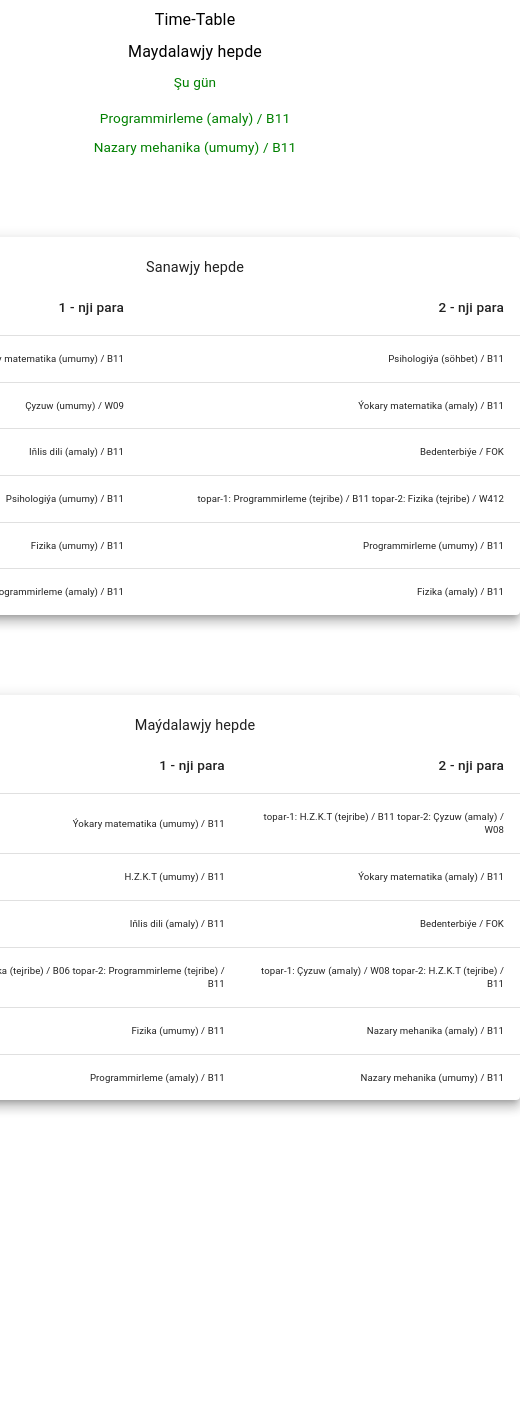
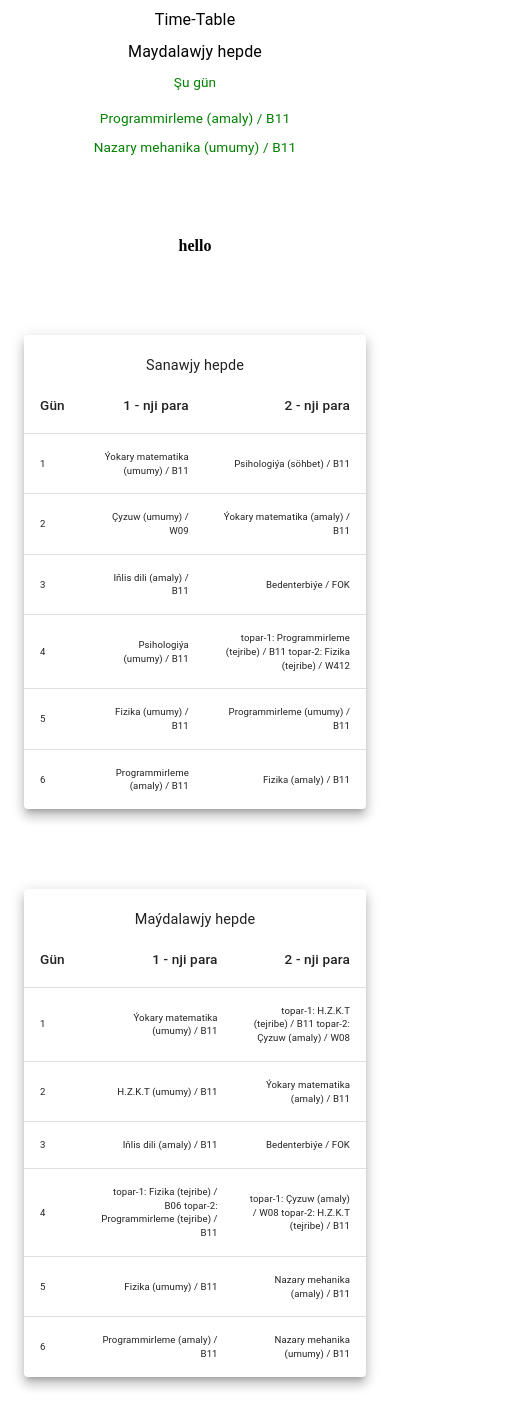
Before and after one commit to GurbanmyradowSerdar/time-table, a Next.js app: page / in a window 390 px wide. Shown: the top 1428 px of the page, 520 px wide, since content can reach past the window. Before the commit the page ends 1200 px from the top, so only its background shows below. Built offline with nearby package versions, Linux system fonts and the light colour scheme.

Commit message:
responsive for mobile versions

```diff
--- a/src/pages/index.js
+++ b/src/pages/index.js
@@ -12,16 +12,7 @@ import {
   TableCell,
   TableHead,
   TableBody,
-  FormControl,
-  InputLabel,
-  MenuItem,
-  Select,
-  Button,
-  Dialog,
-  DialogTitle,
-  DialogContent,
-  DialogContentText,
-  DialogActions,
+  useMediaQuery,
 } from "@mui/material";
 
 export default function Home() {
@@ -29,6 +20,7 @@ export default function Home() {
   const [sanawjy, setSanawjy] = useState(getArray("s"));
   const [maydalawjy, setMaydalawjy] = useState(getArray("m"));
 
+  const matches = useMediaQuery("(max-width:768px)");
   return (
     <>
       <Head>
@@ -77,13 +69,14 @@ export default function Home() {
                 : null}
             </Typography>
           </Stack>
+          {matches ? <h1>hello</h1> : <h1></h1>}
           <Paper elevation={8}>
             <Typography
               sx={{ textAlign: "center", marginTop: "20px", fontSize: "1.8em" }}
             >
               Sanawjy hepde
             </Typography>
-            <Table sx={{ minWidth: 650 }} aria-label="simple table">
+            <Table sx={{ maxWidth: 650 }} aria-label="simple table">
               <TableHead>
                 <TableRow>
                   <TableCell sx={{ fontSize: "1.7em" }}>Gün</TableCell>
@@ -125,7 +118,7 @@ export default function Home() {
             >
               Maýdalawjy hepde
             </Typography>
-            <Table sx={{ minWidth: 650 }} aria-label="simple table">
+            <Table sx={{ maxWidth: 650 }} aria-label="simple table">
               <TableHead>
                 <TableRow>
                   <TableCell sx={{ fontSize: "1.7em" }}>Gün</TableCell>
```
